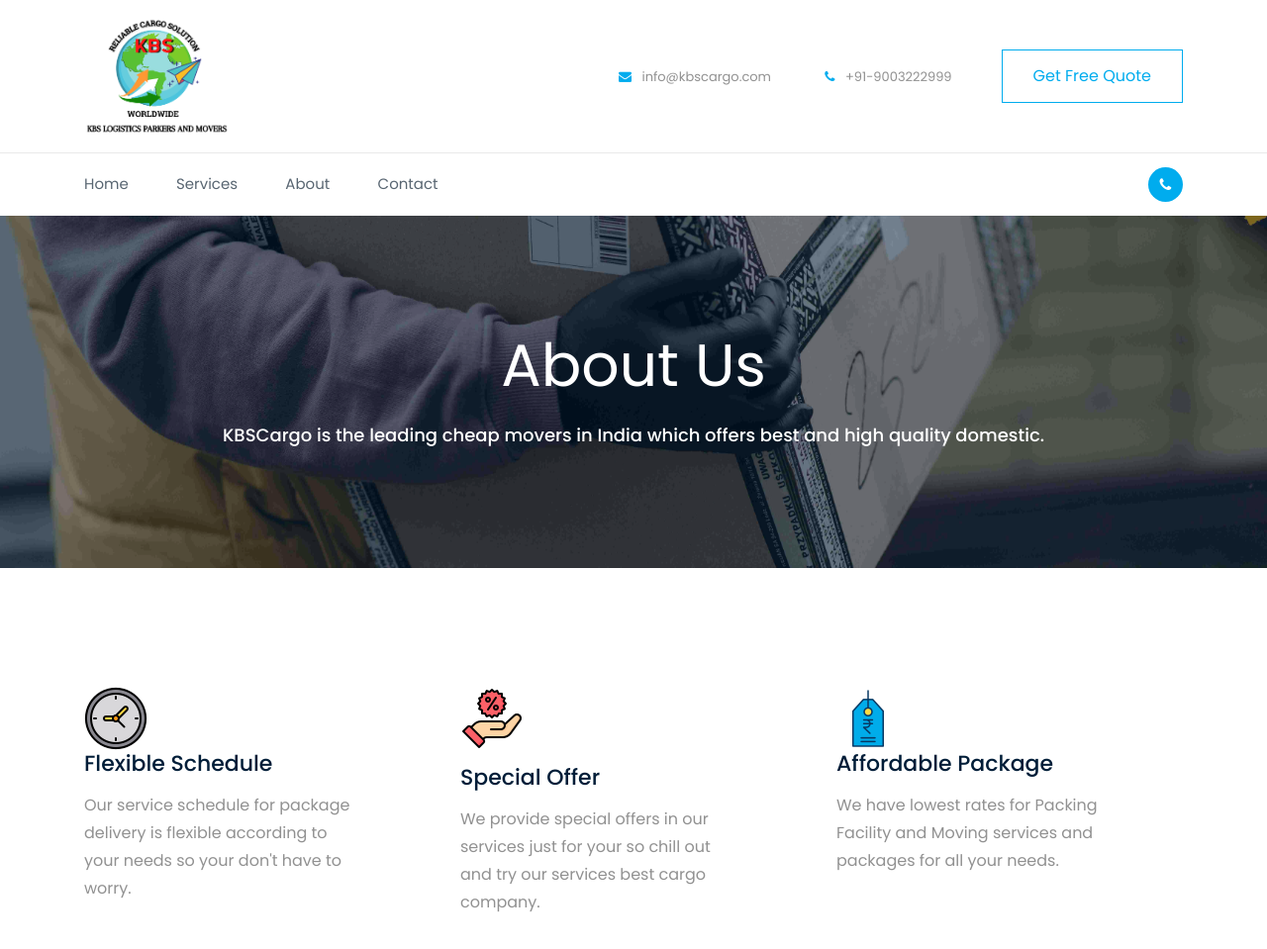
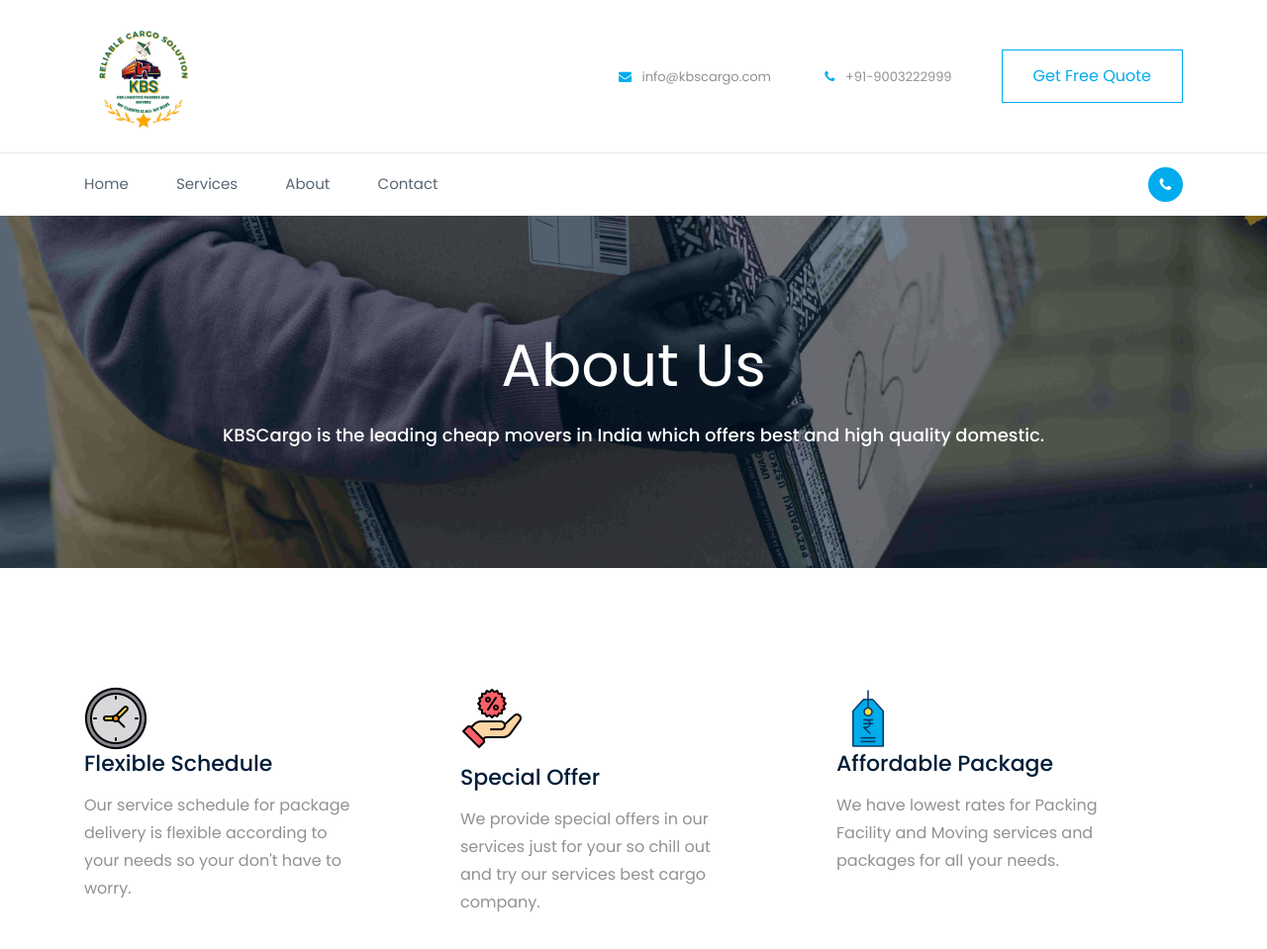
Before and after one commit to roomhost312/cargo-client, a plain HTML site: page About.html in a window 1280 px wide. Shown: the top 959 px of the page at 99% size. Drawn offline with nearby package versions, Linux system fonts and the light colour scheme.

Commit message:
Update About.html

```diff
--- a/About.html
+++ b/About.html
@@ -19,7 +19,7 @@
     <meta property="og:url" content="https://www.kbscargo.com" />
     <meta property="og:type" content="website" />
     <!-- <link rel="manifest" href="site.webmanifest"> -->
-    <link rel="shortcut icon" type="image/x-icon" href="images/kbs-250-250.png">
+    <link rel="shortcut icon" type="image/x-icon" href="images/new-logo.jpg">
 
 
     <title>KBSCargo - About</title>
@@ -56,7 +56,7 @@
                         <div class="col-xl-4 col-lg-4">
                             <div class="logo">
                                 <a href="index.html">
-                                    <img src="images/k-b-s.png" alt="" height="120px">
+                                    <img src="images/new-logo.jpg" alt="new-logo" height="120px">
                                 </a>
                             </div>
                         </div>
@@ -438,7 +438,7 @@
                     <div class="location_left">
                         <div class="logo">
                             <a href="index.html">
-                                <img src="images/k-b-s.png" alt="" style="height: 70px;">
+                                <img src="images/new-logo.jpg" alt="new-logo" style="height: 70px;">
                             </a>
                         </div>
                         <p>
```
